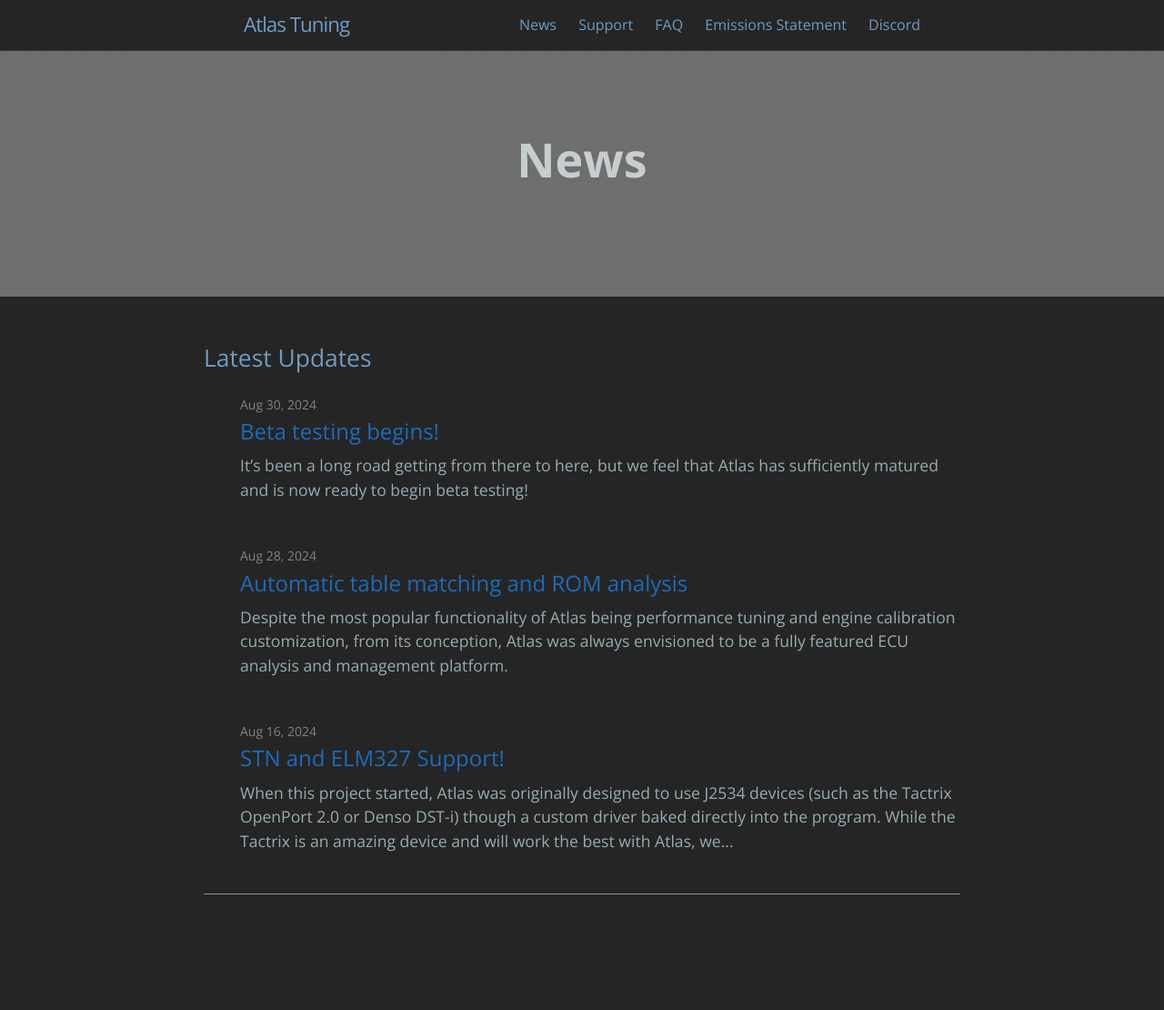
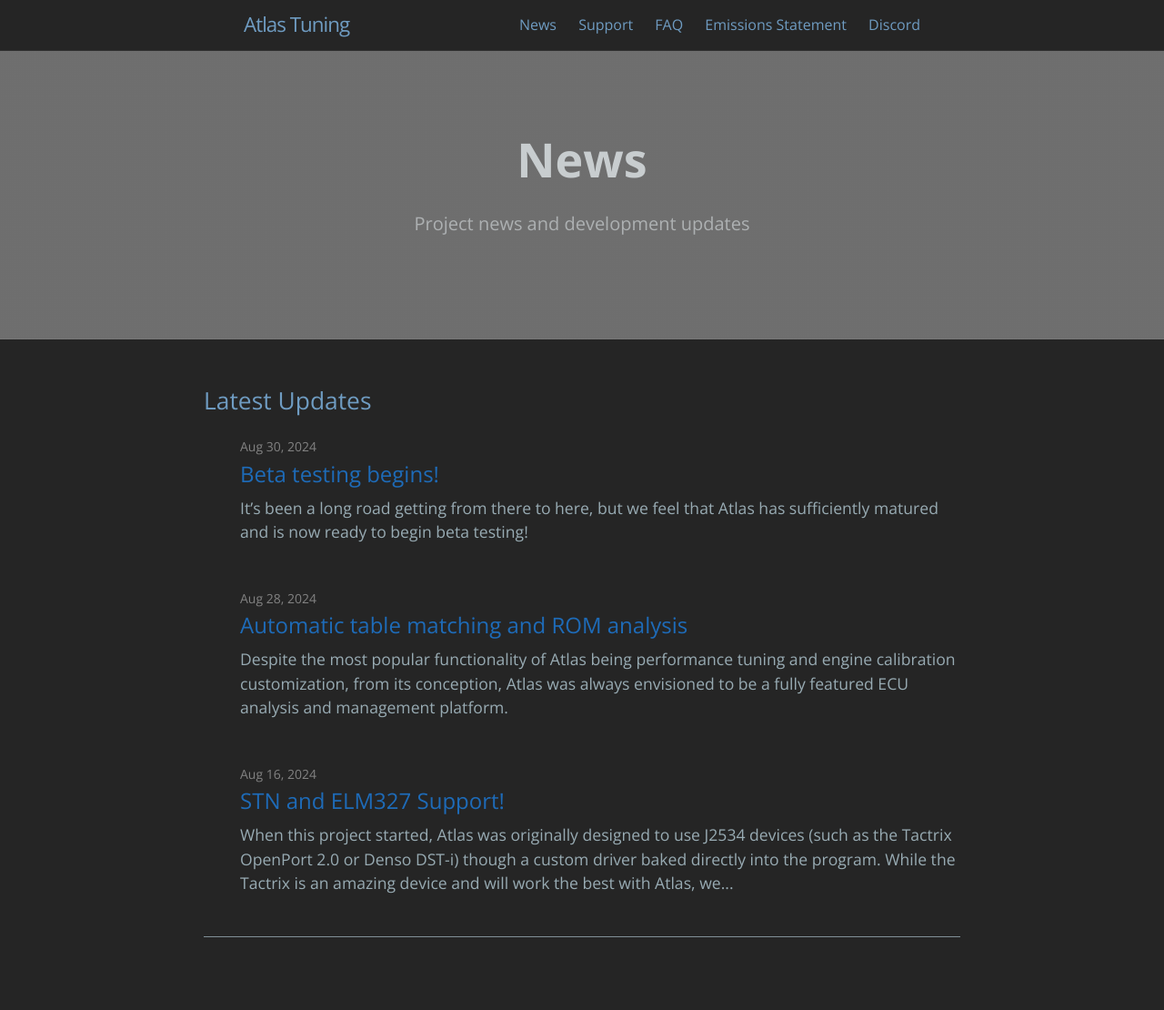
Before and after one commit to atlas-tuning/atlas-public, a Jekyll site: the page built from docs/news.md, in a window 1280 px wide. Shown: the whole page at 91% size. Built offline with Jekyll 4.4.1, drawn with Linux system fonts in a browser that asks for light colours; before the commit the page ends 1063 px from its top, so only the background shows below that.

Commit message:
Update default.html

```diff
--- a/docs/_layouts/default.html
+++ b/docs/_layouts/default.html
@@ -49,7 +49,7 @@
         {% assign page-tagline = site.description | default: site.github.project_tagline | escape %}
         {% endif %}
         {% if page.layout == 'blog' %}
-        {% assign page=tagline = page.tagline | escape %}
+        {% assign page-tagline = page.tagline | escape %}
         {% endif %}
         {% if page.layout == 'page' %}
         {% assign page-tagline = page.tagline | escape %}
```
